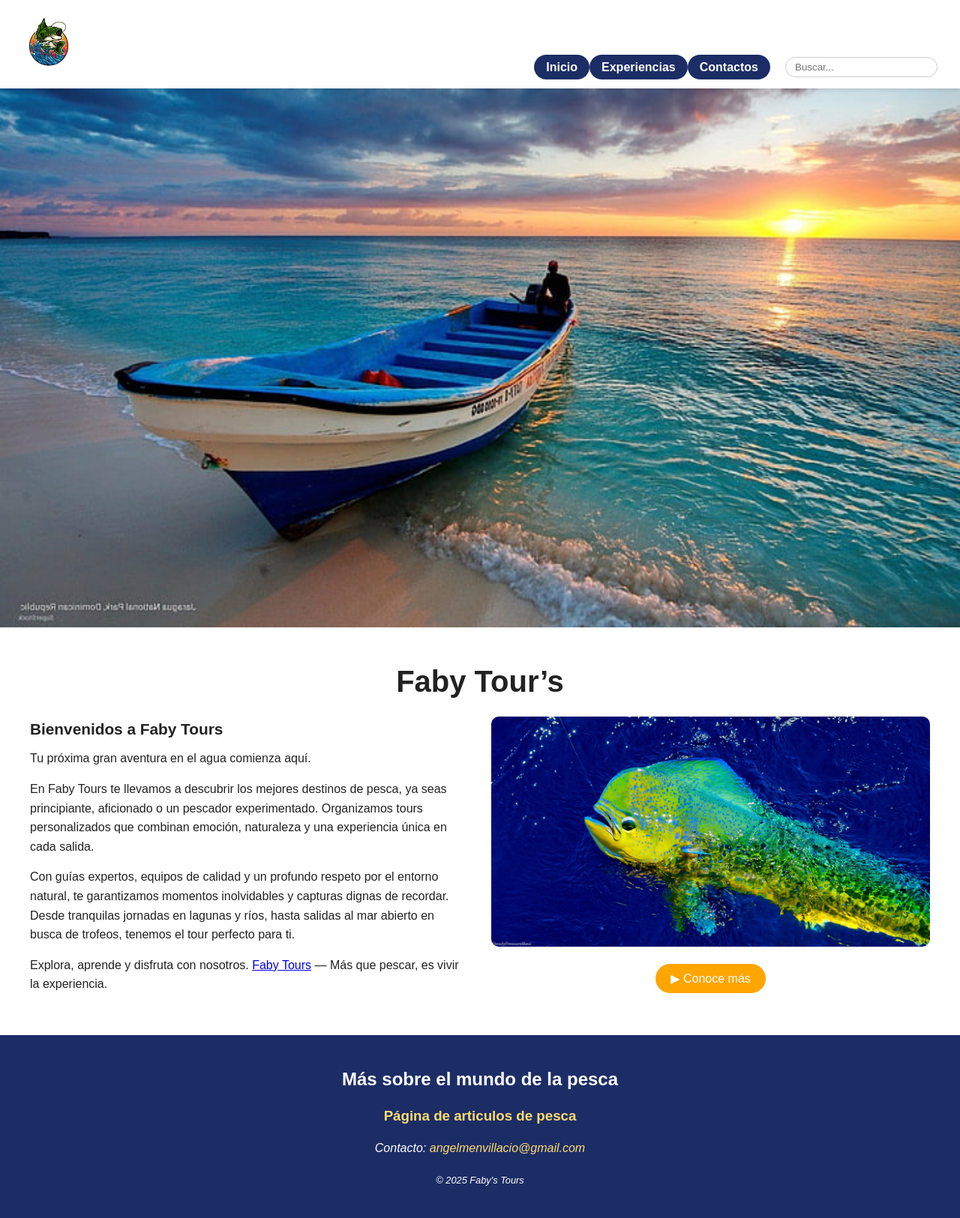
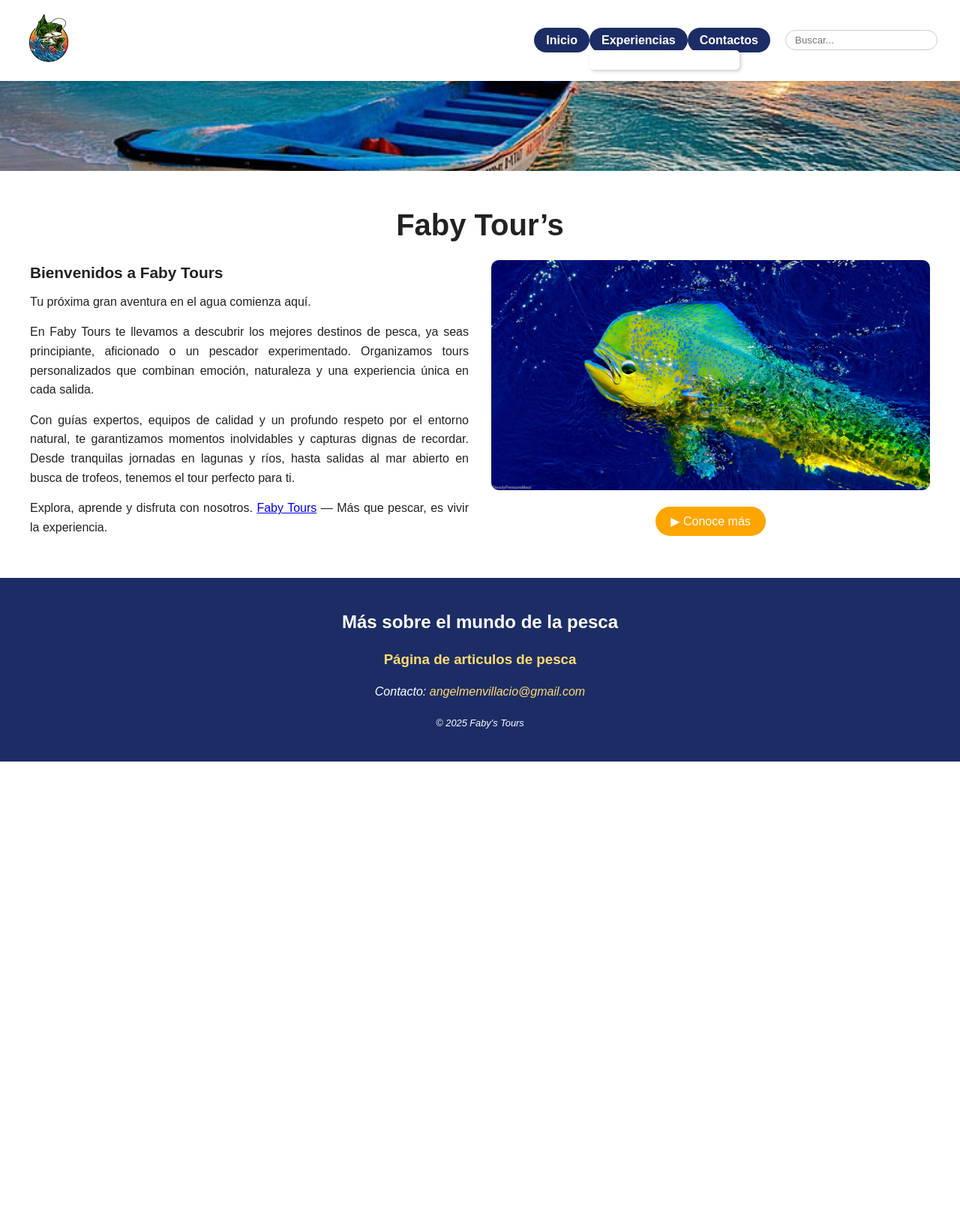
Before and after one commit to angelMV31/Web, a PHP site: page / in a window 1280 px wide. Shown: the whole page at 75% size. After the commit the page ends 1016 px from the top, so only its background shows below. Run offline with PHP 8.4, Linux system fonts and the light colour scheme.

Commit message:
Justificado de texto

```diff
--- a/SitioWeb/css/style.css
+++ b/SitioWeb/css/style.css
@@ -31,6 +31,7 @@
   line-height: var(--linea-base);
   color: var(--color-texto);
   background: var(--color-fondo);
+  text-align: justify;
 }
 
 header {
@@ -40,7 +41,6 @@
   width: 100%;
   display: flex;
   justify-content: space-between;
-  align-items: center;
   padding: var(--espaciado-medio) calc(var(--espaciado-medio) * 2);
   background: var(--color-fondo);
   box-shadow: 0 2px 5px rgba(0,0,0,0.1);
@@ -54,7 +54,6 @@
   display: flex;
   align-items: center;
   gap: 20px;
-  margin-top: 5%;
 }
 
 .sub-link {
@@ -66,7 +65,7 @@
   box-shadow: 2px 2px 5px var(--color-sombra);
   border-radius: 5px;
   list-style: none;
-  padding: 0;
+  padding: 10%;
   margin: 0;
   overflow: hidden;
   max-height: 0;
@@ -92,6 +91,7 @@
   border-radius: var(--radio-boton);
   font-weight: bold;
   transition: background 0.3s;
+  cursor: pointer;
 }
 
 nav ul li:hover .sub-link {
@@ -121,7 +121,9 @@
 .hero img {
   width: 100%;
   height: auto;
-  display: flex;
+  max-height: 120px;
+  object-fit: cover;
+  display: block;
 }
 
 main {
@@ -144,7 +146,7 @@
 
 .texto {
   flex: 1;
-  text-align: left;
+  text-align: justify;
 }
 
 .texto h2 {
@@ -163,7 +165,6 @@
 
 .imagen img {
   width: 100%;
-  height: 15%;
   border-radius: 10px;
 }
 
@@ -222,7 +223,7 @@
 
 .tarjeta img {
   width: 100%;
-  height: 180px;
+  height: 150px;
   object-fit: cover;
 }
 
@@ -238,12 +239,12 @@
 }
 
 .tarjeta .titulo {
-  font-size: 1.2rem;
+  font-size: 1.0rem;
   margin-bottom: 10px;
 }
 
 .tarjeta .descripcion {
-  font-size: 0.9rem;
+  font-size: 0.8rem;
   margin-bottom: 10px;
 }
 
--- a/SitioWeb/index.html
+++ b/SitioWeb/index.html
@@ -9,11 +9,14 @@
 
     <body>
     <header>
+        <div class="izquierda">
         <div class="logo">
           <img src="files/logo.png" alt="Logo Faby Tours">
         </div>
+        </div>
 
         <nav>
+        <div class="centro">
         <ul class="nav-link">
             <li><a href="index.html" class="activo">Inicio</a></li>
             <li><a>Experiencias</a>
@@ -25,6 +28,7 @@
             </li>
             <li><a href="#">Contactos</a></li>
         </ul>
+        </div>
         <div class="buscar">
             <input type="text" placeholder="Buscar...">
         </div>
```
Lines whose indentation alone changed are shown as unchanged.
